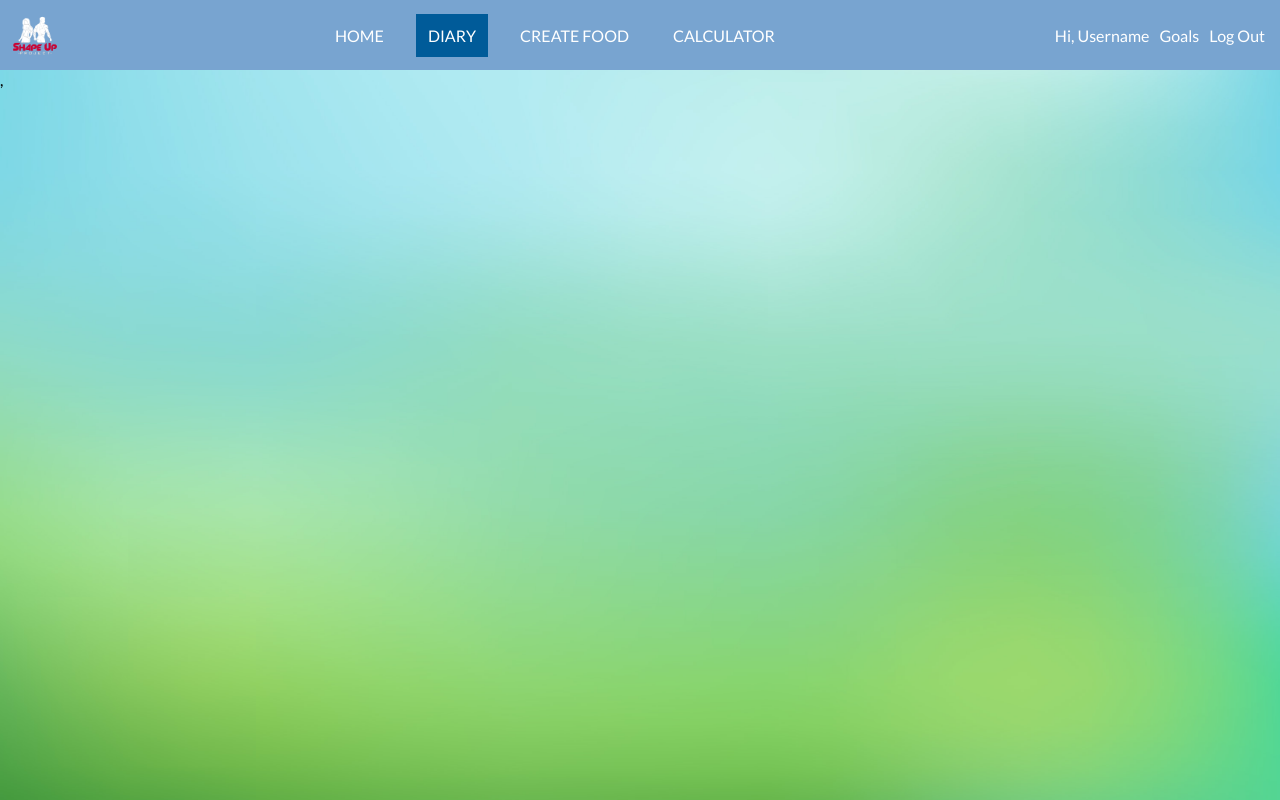
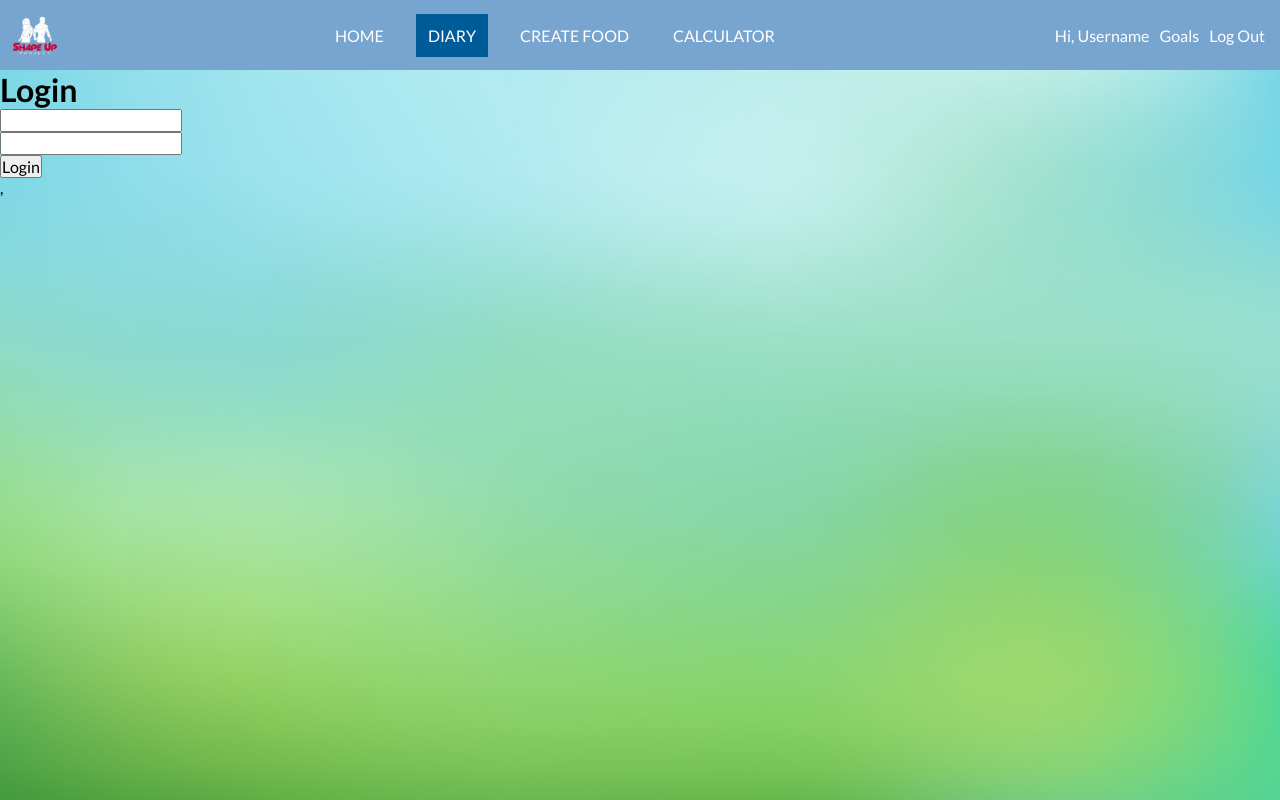
Before and after one commit to todormladenov/Food-diary, a React (Vite) app: page /auth/login in a window 1280 px wide. Built offline with nearby package versions, Linux system fonts and the light colour scheme.

Commit message:
Add Login component

```diff
--- a/src/App.jsx
+++ b/src/App.jsx
@@ -1,11 +1,17 @@
 import './App.css'
+import Login from './components/auth/login/Login';
 import Header from './components/header/Header';
+import { Routes, Route } from 'react-router-dom';
 
 function App() {
 
   return (
     <>
       <Header />
+
+      <Routes>
+        <Route path='/auth/login' element={<Login />} />
+      </Routes>
     </>
   );
 }
--- /dev/null
+++ b/src/components/auth/login/Login.jsx
@@ -0,0 +1,23 @@
+export default function Login(){
+    return(
+        <div className="login-section">
+            <form className="login-form">
+                <h2>Login</h2>
+
+                <div className="field-wrapper">
+                    <label htmlFor="username"></label>
+                    <input type="text" id="username" name="username"/>
+                </div>
+
+                <div className="field-wrapper">
+                    <label htmlFor="username"></label>
+                    <input type="text" id="username" name="username"/>
+                </div>
+
+                <div className="field-wrapper">
+                    <input type="submit" value="Login"/>
+                </div>
+            </form>
+        </div>
+    );
+}
```
